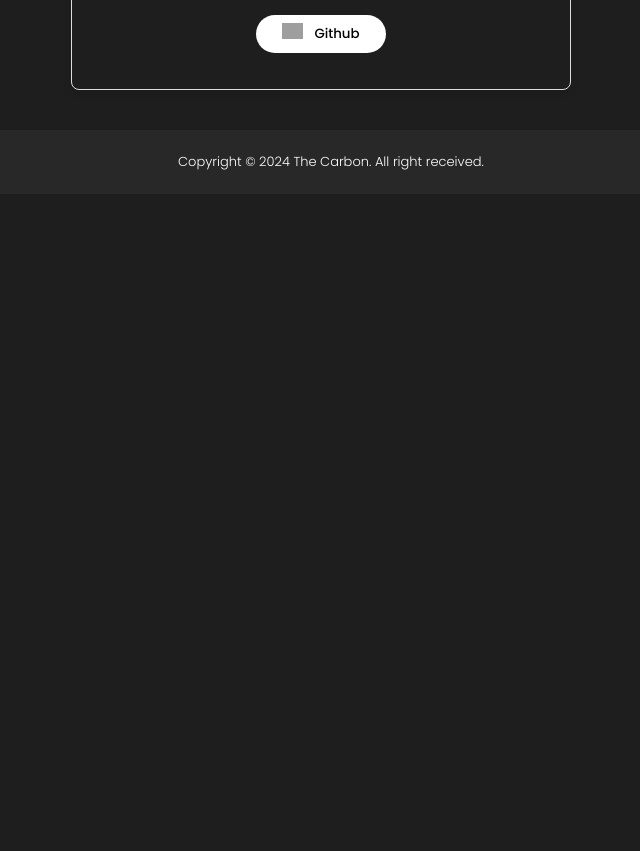
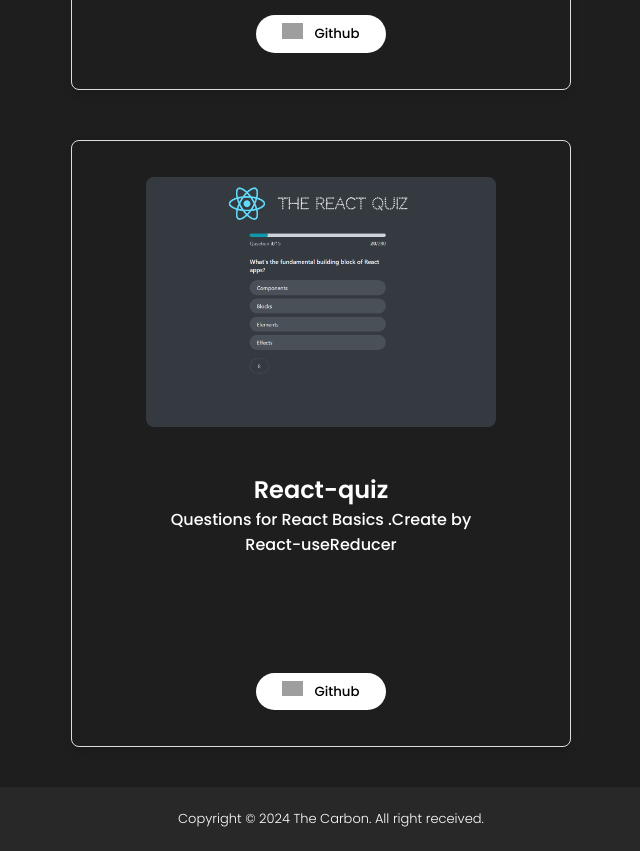
Before and after one commit to Akinades/React-Portfolio, a React (Create React App) app: page /projects in a window 1280 px wide. Shown: the part 4680-5531 px from the top of the page, without its empty margins (309-949 px from the left). Before the commit the page ends 4874 px from the top, so only its background shows below. Built offline with nearby package versions, Linux system fonts and the light colour scheme; grey boxes are pictures that could not be loaded.

Commit message:
add new project

```diff
--- a/src/components/Projects/projectData.js
+++ b/src/components/Projects/projectData.js
@@ -56,6 +56,13 @@ const projectData = [
       "React-Auth-Event used to fetch moive, view movie, add, delete , rates . Developed using React",
     url: "https://github.com/Akinades/Movie-API",
   },
+  {
+    id: 8,
+    image: require("../../assets/projects/React-quiz.png"),
+    title: "React-quiz",
+    description: "Questions for React Basics .Create by React-useReducer",
+    url: "https://github.com/Akinades/React-Quiz",
+  },
 ];
 
 export { projectData };
```
Also changed, not shown: src/assets/projects/React-quiz.png (added).
